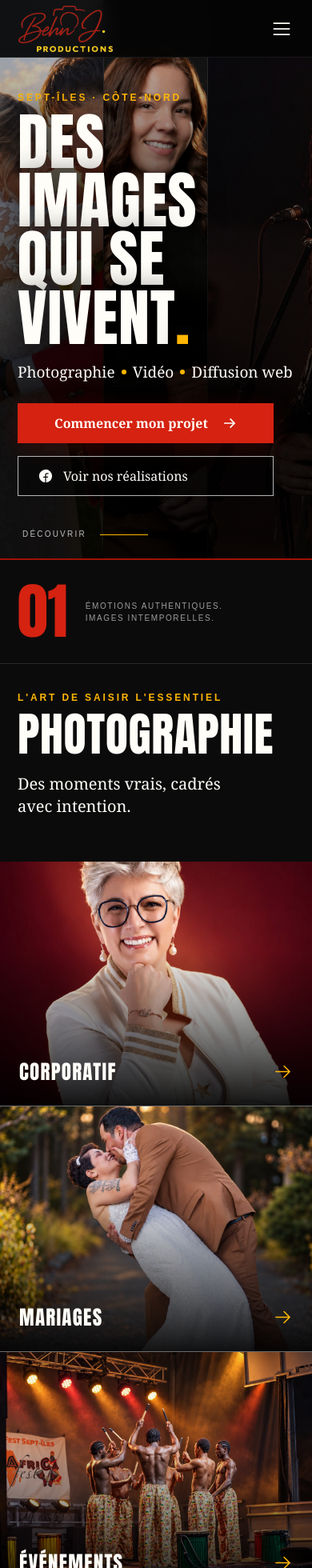
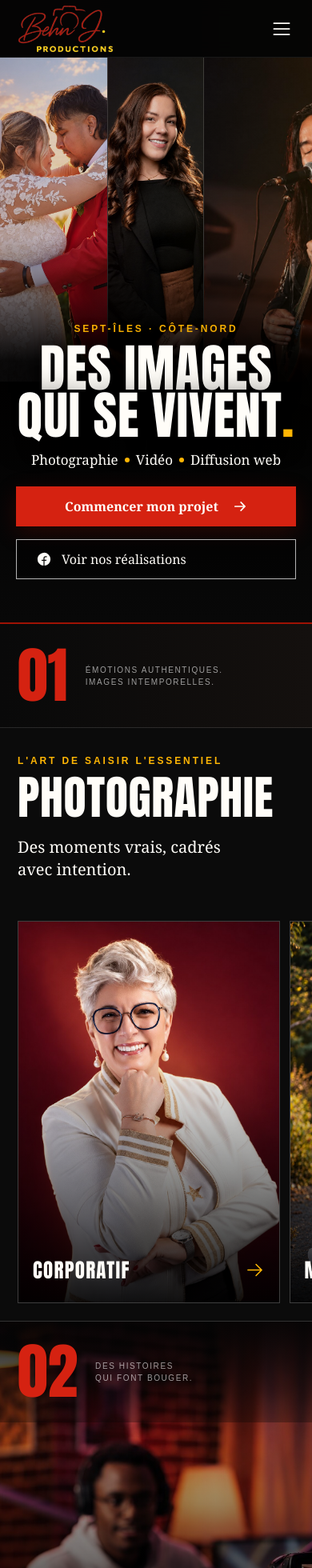
Before and after one commit to behnjproductions/behn-j-productions-site, a React (Vite) app: page / in a window 390 px wide. Shown: the top 1960 px of the page at 80% size. Built offline with nearby package versions, Linux system fonts and the light colour scheme; a web font is replaced by a local one.

Commit message:
Harmoniser l’expérience mobile avec le site cinéma

```diff
--- a/src/styles.css
+++ b/src/styles.css
@@ -198,3 +198,136 @@ button { color:inherit; }
   .hero__media img:nth-child(3) { object-position:50% center; }
   .photo-triptych button { min-height:0; background:#080808!important; }
 }
+
+
+/* Mobile cinematic parity — 2026-09-10 */
+@media (max-width:760px) {
+  .hero {
+    min-height:780px;
+    display:block;
+    padding-top:72px;
+  }
+  .hero__media {
+    top:72px;
+    bottom:auto;
+    height:52%;
+    grid-template-columns:1.04fr .92fr 1.04fr;
+  }
+  .hero__media img {
+    border-right-color:rgba(255,255,255,.22);
+  }
+  .hero__shade {
+    background:
+      linear-gradient(180deg,rgba(0,0,0,.08) 9%,rgba(0,0,0,.12) 38%,rgba(0,0,0,.95) 58%,#080808 100%),
+      linear-gradient(90deg,rgba(159,18,4,.12),transparent 50%,rgba(255,182,4,.08));
+  }
+  .hero__content {
+    position:absolute;
+    left:0;
+    right:0;
+    bottom:0;
+    text-align:center;
+    padding:0 20px 54px;
+  }
+  .hero h1 {
+    font-size:clamp(56px,16.5vw,76px);
+    line-height:.92;
+  }
+  .hero__lead {
+    justify-content:center;
+    flex-wrap:wrap;
+    gap:8px;
+    margin:15px 0 22px;
+    font-size:17px;
+  }
+  .hero__actions {
+    justify-content:center;
+    align-items:stretch;
+    max-width:360px;
+    margin:0 auto;
+  }
+  .hero__actions .button,
+  .hero__actions .showreel {
+    width:100%;
+  }
+  .hero__scroll { display:none; }
+
+  .chapter--photo .chapter__number {
+    background:linear-gradient(90deg,#090909,#14100e);
+  }
+  .chapter__heading {
+    padding:34px 22px 30px;
+  }
+  .photo-triptych {
+    min-height:500px;
+    display:flex;
+    grid-template-columns:none;
+    grid-template-rows:none;
+    gap:12px;
+    padding:0 22px 22px;
+    overflow-x:auto;
+    scroll-snap-type:x mandatory;
+    scroll-padding:22px;
+    scrollbar-width:none;
+  }
+  .photo-triptych::-webkit-scrollbar { display:none; }
+  .photo-triptych button {
+    flex:0 0 min(84vw,360px);
+    min-height:478px;
+    border:1px solid rgba(255,255,255,.22);
+    scroll-snap-align:center;
+  }
+  .photo-triptych__label {
+    padding:22px 18px;
+  }
+
+  .chapter--media {
+    min-height:700px;
+  }
+  .chapter--media .chapter__number {
+    position:absolute;
+    z-index:4;
+    inset:0 0 auto;
+    min-height:126px;
+    background:linear-gradient(180deg,rgba(4,4,4,.92),rgba(4,4,4,.3));
+    border-bottom:0;
+  }
+  .chapter--media>img {
+    object-position:62% center;
+  }
+  .chapter--diffusion>img {
+    object-position:58% center;
+  }
+  .media-copy {
+    min-height:700px;
+    padding:280px 22px 44px;
+    text-align:center;
+    align-items:center;
+  }
+  .media-copy>p {
+    margin-left:auto;
+    margin-right:auto;
+  }
+
+  .school-feature__content {
+    text-align:center;
+  }
+  .school-feature__content .button {
+    width:min(100%,340px);
+  }
+  .closing {
+    place-items:end center;
+    text-align:center;
+  }
+  .closing__content {
+    width:100%;
+    padding:0 22px 46px;
+  }
+  .footer {
+    justify-items:center;
+    text-align:center;
+  }
+  .footer-links {
+    justify-content:center;
+  }
+}
```
Also changed, not shown: 1 other file (tests, documents, lock files or other folders).
